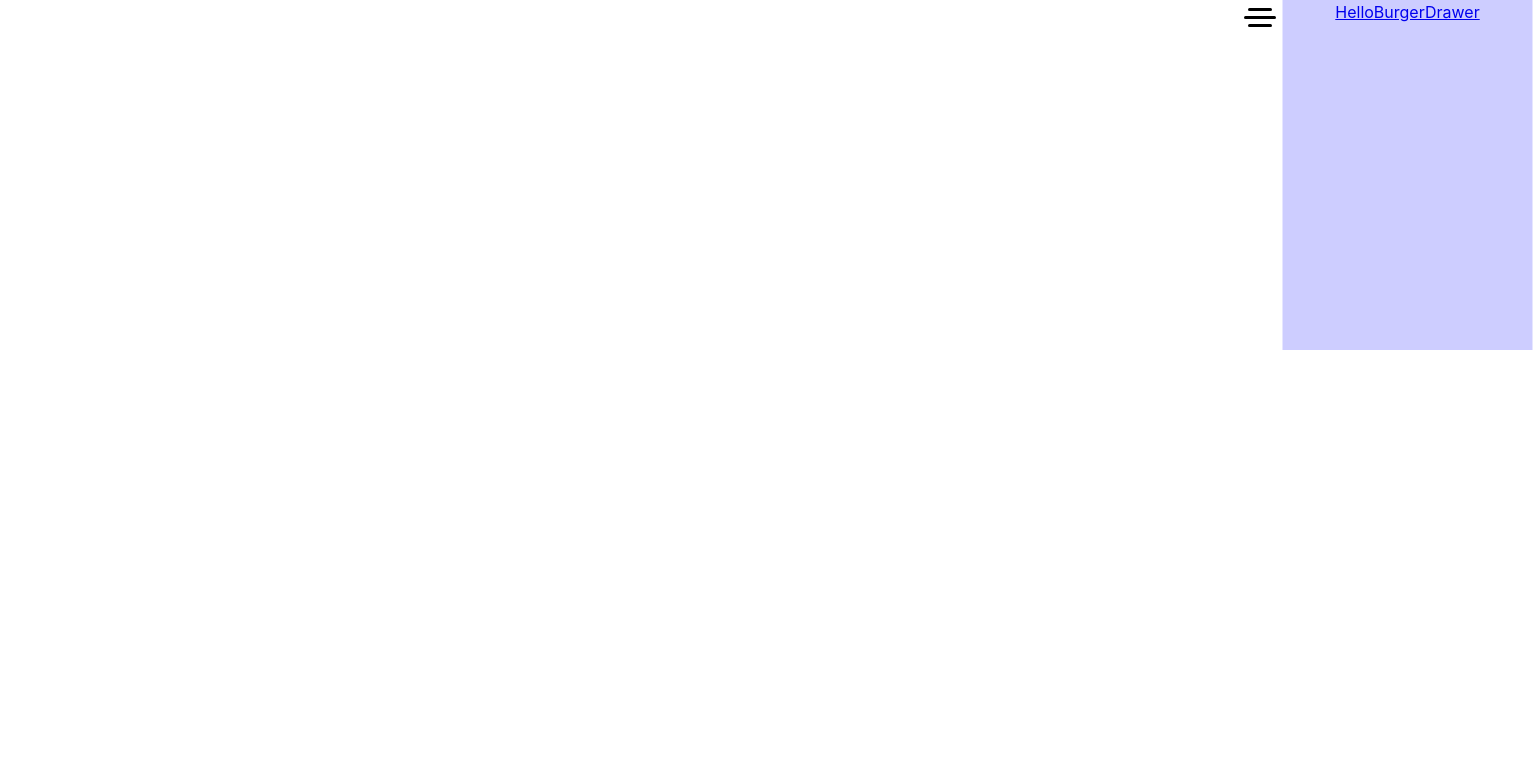
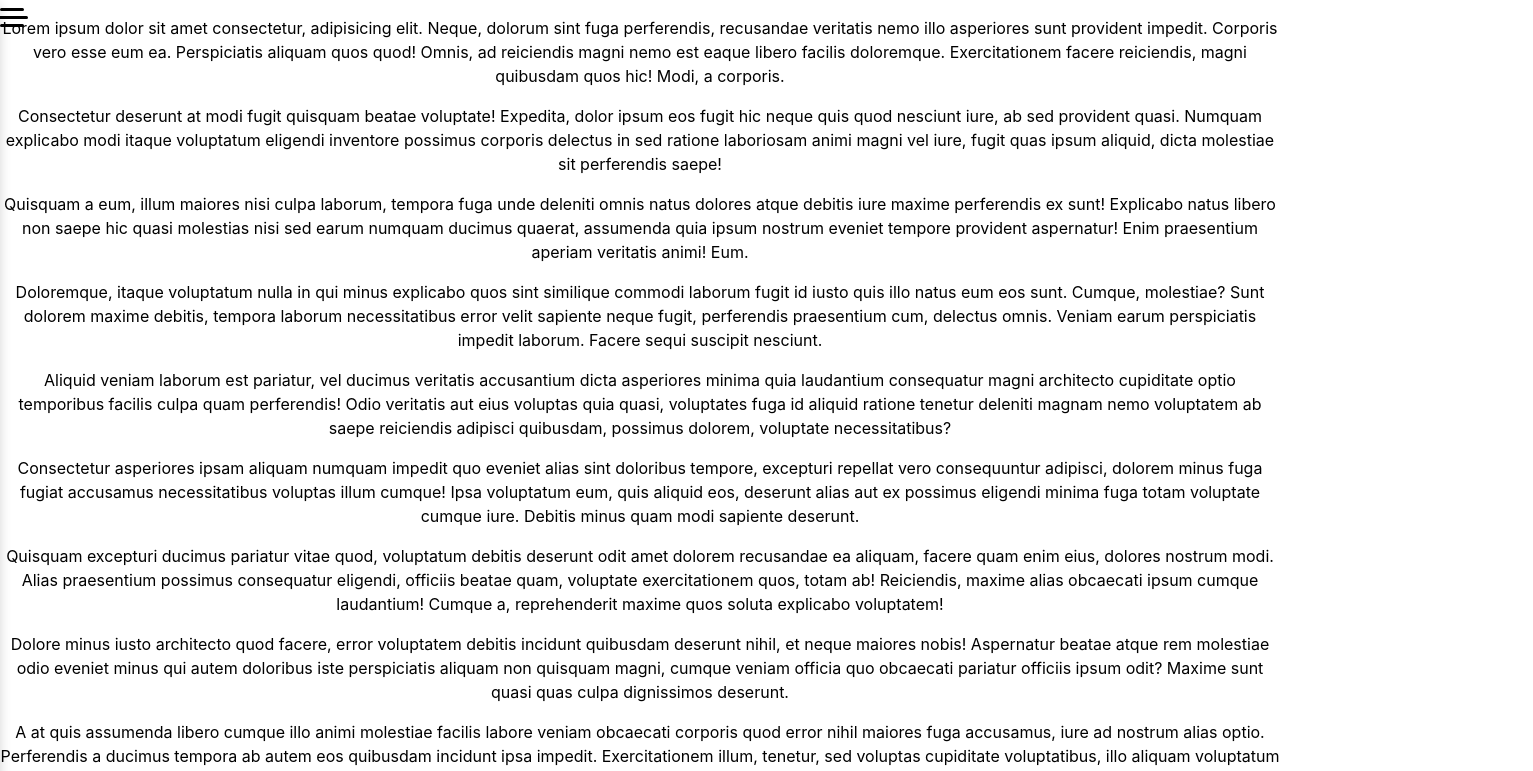
Before and after one commit to JaynewDee/react-iceburger, a React (Vite) app: page / in a window 1280 px wide. Shown: the top 771 px of the page, 1533 px wide, since content can reach past the window. Built offline with nearby package versions, Linux system fonts and the light colour scheme.

Commit message:
add examples to documentation

```diff
--- a/src/App.css
+++ b/src/App.css
@@ -1,9 +1,8 @@
 #root {
   display: flex;
-  justify-content: flex-end;
+  justify-content: flex-start;
   max-width: 1280px;
   margin: 0 auto;
   text-align: center;
   vertical-align: center;
-  margin-right: .5rem;
-}
+ }
--- a/src/App.tsx
+++ b/src/App.tsx
@@ -10,19 +10,40 @@ function App() {
 
   return (
     <>
+
       <Iceburger
         onClick={toggleOpen}
         lineThickness='bold'
         kind="honeycomb"
+        position="fixed"
       />
       <Drawer
         open={isOpen}
-        orientation="right"
-        style={{ backgroundColor: "rgba(200, 200, 255, .9) ", height: "350px" }}>
+        orientation="left"
+        height={800}
+        style={{
+          backgroundColor: "rgba(200, 200, 255, .9)",
+          position: "fixed",
+          boxShadow: "rgba(0, 0, 0, 0.24) 0px 5px 13px"
+        }}>
         <a href="/">Hello</a>
-        <a href="/">Burger</a>
+        <br />
+        <a href="/">Iceburger</a>
+        <br />
         <a href="/">Drawer</a>
       </Drawer>
+      <div style={{ height: "100vh" }}>
+        <p>Lorem ipsum dolor sit amet consectetur, adipisicing elit. Neque, dolorum sint fuga perferendis, recusandae veritatis nemo illo asperiores sunt provident impedit. Corporis vero esse eum ea. Perspiciatis aliquam quos quod! Omnis, ad reiciendis magni nemo est eaque libero facilis doloremque. Exercitationem facere reiciendis, magni quibusdam quos hic! Modi, a corporis.</p>
+        <p>Consectetur deserunt at modi fugit quisquam beatae voluptate! Expedita, dolor ipsum eos fugit hic neque quis quod nesciunt iure, ab sed provident quasi. Numquam explicabo modi itaque voluptatum eligendi inventore possimus corporis delectus in sed ratione laboriosam animi magni vel iure, fugit quas ipsum aliquid, dicta molestiae sit perferendis saepe!</p>
+        <p>Quisquam a eum, illum maiores nisi culpa laborum, tempora fuga unde deleniti omnis natus dolores atque debitis iure maxime perferendis ex sunt! Explicabo natus libero non saepe hic quasi molestias nisi sed earum numquam ducimus quaerat, assumenda quia ipsum nostrum eveniet tempore provident aspernatur! Enim praesentium aperiam veritatis animi! Eum.</p>
+        <p>Doloremque, itaque voluptatum nulla in qui minus explicabo quos sint similique commodi laborum fugit id iusto quis illo natus eum eos sunt. Cumque, molestiae? Sunt dolorem maxime debitis, tempora laborum necessitatibus error velit sapiente neque fugit, perferendis praesentium cum, delectus omnis. Veniam earum perspiciatis impedit laborum. Facere sequi suscipit nesciunt.</p>
+        <p>Aliquid veniam laborum est pariatur, vel ducimus veritatis accusantium dicta asperiores minima quia laudantium consequatur magni architecto cupiditate optio temporibus facilis culpa quam perferendis! Odio veritatis aut eius voluptas quia quasi, voluptates fuga id aliquid ratione tenetur deleniti magnam nemo voluptatem ab saepe reiciendis adipisci quibusdam, possimus dolorem, voluptate necessitatibus?</p>
+        <p>Consectetur asperiores ipsam aliquam numquam impedit quo eveniet alias sint doloribus tempore, excepturi repellat vero consequuntur adipisci, dolorem minus fuga fugiat accusamus necessitatibus voluptas illum cumque! Ipsa voluptatum eum, quis aliquid eos, deserunt alias aut ex possimus eligendi minima fuga totam voluptate cumque iure. Debitis minus quam modi sapiente deserunt.</p>
+        <p>Quisquam excepturi ducimus pariatur vitae quod, voluptatum debitis deserunt odit amet dolorem recusandae ea aliquam, facere quam enim eius, dolores nostrum modi. Alias praesentium possimus consequatur eligendi, officiis beatae quam, voluptate exercitationem quos, totam ab! Reiciendis, maxime alias obcaecati ipsum cumque laudantium! Cumque a, reprehenderit maxime quos soluta explicabo voluptatem!</p>
+        <p>Dolore minus iusto architecto quod facere, error voluptatem debitis incidunt quibusdam deserunt nihil, et neque maiores nobis! Aspernatur beatae atque rem molestiae odio eveniet minus qui autem doloribus iste perspiciatis aliquam non quisquam magni, cumque veniam officia quo obcaecati pariatur officiis ipsum odit? Maxime sunt quasi quas culpa dignissimos deserunt.</p>
+        <p>A at quis assumenda libero cumque illo animi molestiae facilis labore veniam obcaecati corporis quod error nihil maiores fuga accusamus, iure ad nostrum alias optio. Perferendis a ducimus tempora ab autem eos quibusdam incidunt ipsa impedit. Exercitationem illum, tenetur, sed voluptas cupiditate voluptatibus, illo aliquam voluptatum facilis sint rerum. Illum!</p>
+        <p>Et aut incidunt adipisci laborum voluptas. Dolore hic at, inventore enim perspiciatis saepe quae vel recusandae repellendus eaque optio molestiae asperiores, aliquid soluta quibusdam itaque sunt! Laudantium id voluptatem nemo veritatis corrupti, dolor provident sint! Minima vero voluptatum dignissimos vitae nemo tenetur, aspernatur nostrum, laborum corporis rerum officia explicabo culpa.</p>
+      </div>
     </>
   )
 }
--- a/src/lib/Drawer.tsx
+++ b/src/lib/Drawer.tsx
@@ -23,14 +23,13 @@ export function Drawer({
   className = "",
   style = {},
 }: DrawerProps) {
-  document.documentElement.style.overflow = "hidden";
+  document.documentElement.style.overflowX = "hidden";
 
   const visibilityRef = useRef<HTMLDivElement | null>(null);
 
   const isVisible = useIsVisible(visibilityRef)
 
   useEffect(() => {
-    // Check if the component is currently visible.
     if (isVisible) {
       visibilityRef.current?.blur()
       const children = visibilityRef.current?.children;
@@ -101,6 +100,10 @@ export function Drawer({
   );
 }
 
+/*
+  Custom hook uses intersection observer
+  to determine when menu is open / active / visible
+*/
 function useIsVisible(ref: MutableRefObject<HTMLDivElement | null>) {
   const [isIntersecting, setIntersecting] = useState(false);
 
--- a/src/lib/Iceburger.tsx
+++ b/src/lib/Iceburger.tsx
@@ -11,8 +11,10 @@ export interface IceburgerOptions {
   kind?: "standard" | "honeycomb" | "arrow";
   duration?: number;
   lineThickness?: LineThickness;
-  onClick?: any;
+  onClick?: () => void;
   className?: string;
+  style?: CSSProperties;
+  position?: string
 }
 
 export type LineThickness = "thin" | "standard" | "bold";
@@ -22,6 +24,7 @@ const burgerStyles = (
   color: string,
   kind: string,
   lineThickness: LineThickness,
+  position: string
 ) => {
   const lineWidth = `${size * (kind === "honeycomb" ? 0.5 : 0.66)}rem`;
 
@@ -48,7 +51,7 @@ const burgerStyles = (
       alignItems: kind === "arrow" ? "flex-end" : "center",
       cursor: "pointer",
       background: "none",
-      position: "relative",
+      position: position || "relative",
       zIndex: 30,
       width: lineWidth,
       height: `${size / 1.5}rem`,
@@ -80,6 +83,7 @@ export function Iceburger({
   lineThickness = "standard",
   onClick,
   className = "",
+  position = "relative"
 }: IceburgerOptions) {
   const validKind =
     kind === "standard" || kind === "honeycomb" || kind === "arrow";
@@ -95,7 +99,7 @@ export function Iceburger({
   const [state, setState] = useState(false);
 
   const { containerStyles, topLineStyles, midLineStyles, botLineStyles } =
-    burgerStyles(size, color, kind, lineThickness);
+    burgerStyles(size, color, kind, lineThickness, position);
 
   type LineRef = HTMLDivElement | null;
 
@@ -131,7 +135,9 @@ export function Iceburger({
         botRef.current,
       );
     }
-    onClick();
+    if (onClick) {
+      onClick();
+    }
     setState((prev) => !prev);
   };
 
@@ -143,9 +149,9 @@ export function Iceburger({
 
   return (
     <div style={containerStyles} onClick={toggleState} className={className} onKeyDown={(e) => handleKeyToggle(e)} role="button" tabIndex={1} aria-pressed="false" aria-label="Menu toggle button">
-      <div style={topLineStyles} ref={topRef}></div>
-      <div style={midLineStyles} ref={midRef}></div>
-      <div style={botLineStyles} ref={botRef}></div>
+      <div style={topLineStyles} ref={topRef} />
+      <div style={midLineStyles} ref={midRef} />
+      <div style={botLineStyles} ref={botRef} />
     </div>
   );
 }
```
Also changed, not shown: 1 other file (tests, documents, lock files or other folders).
